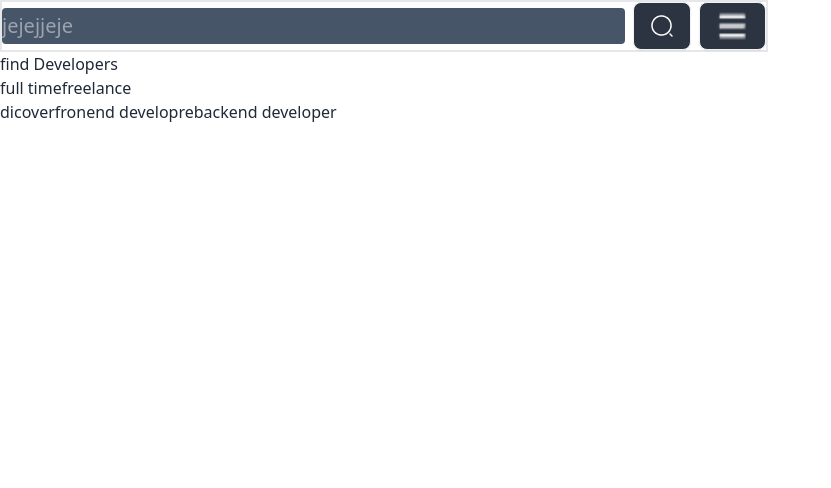
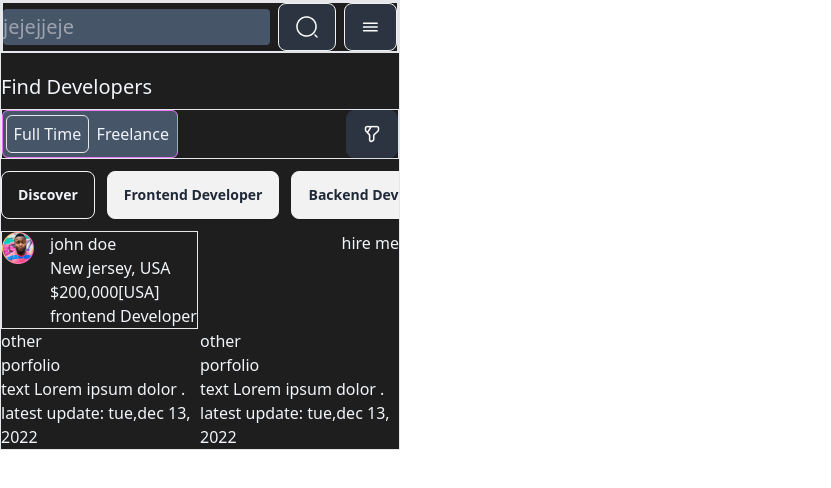
Before and after one commit to Warmarth/Tublian, a React (Vite) app in the folder tublian_dashbord/: page / in a window 1280 px wide. Shown: the top 488 px of the page, without its empty margins (0-831 px from the left). Built offline with nearby package versions, Linux system fonts and the light colour scheme; a web font is replaced by a local one.

Commit message:
new update

```diff
--- a/tublian_dashbord/src/App.jsx
+++ b/tublian_dashbord/src/App.jsx
@@ -1,6 +1,8 @@
 import React, { useState } from "react";
 import search from "/icons/search-normal.png";
 import menuIcon from "/icons/menu.png";
+import filter from "/icons/filter.png";
+import frame from "/icons/Frame.png";
 function App() {
   const [menuBtn, setMenuBtn] = useState(false);
   const [query, setQuery] = useState("");
@@ -9,7 +11,7 @@ function App() {
   }
   return (
     <>
-      <div className="App w-3/5">
+      <div className="App w-[25rem] border overflow-hidden bg-[#1E1E1E] text-slate-100 ">
         <aside className=" border">
           <div className="border flex items-center flex-1  w-full  justify-end gap-2 ">
             <input
@@ -18,10 +20,10 @@ function App() {
               className="w-full pt-1 pb-1 rounded text-xl border-none outline-none bg-slate-600"
             />
             <button className="btn bg-neutral">
-              <img src={search} alt="" />
+              <img src={search} alt="search icon" />
             </button>
-            <button onClick={handleMenu}>
-              <img src={menuIcon} className="btn bg-neutral" alt="" />
+            <button onClick={handleMenu} className="btn bg-neutral ">
+              <img src={menuIcon} alt="menu icon" />
             </button>
           </div>
           {menuBtn && (
@@ -38,18 +40,64 @@ function App() {
             </nav>
           )}
         </aside>
-        <main className="">
-          <section className="header">
-            <h1>find Developers</h1>
-            <div>
-              <span>full time</span>
-              <span>freelance</span>
+        <main>
+          <header className="capitalize my-3">
+            <h1 className="text-xl py-2">find Developers</h1>
+            <div className=" flex justify-between items-center border">
+              <div className="flex gap-2 bg-slate-600 text-slate-100 text-md border border-fuchsia-400 items-center p-[.2rem] rounded-md">
+                <p className="border   p-[.4rem] rounded-md"> full time</p>
+                <p className="pr-[.3rem]"> freelance</p>
+              </div>
+              <button className="btn btn-neutral ">
+                <img src={filter} alt="filter icon" />
+              </button>
             </div>
+          </header>
+          <section className="flex gap-3 items-center justify-start no-wrap capitalize">
+            <span className="border btn btn-outline text-slate-100">
+              {" "}
+              discover
+            </span>
+            <span className="btn "> frontend developer</span>
+            <span className="btn "> backend developer</span>
           </section>
-          <section className="categories">
-            <span>dicover</span>
-            <span>fronend developre</span>
-            <span>backend developer</span>
+          <section className="mt-3">
+            <article className="flex flex-col">
+              <section className="flex items-start justify-between">
+                <div className="flex border gap-4">
+                  <div>
+                    <img src={frame} alt=" avater" />
+                  </div>
+                  <div>
+                    <h3>john doe</h3>
+                    <div className=" ">
+                      <p> New jersey, USA</p>
+                      <p>$200,000[USA]</p>
+                    </div>
+                    <p>frontend Developer</p>
+                  </div>
+                </div>
+                <button>hire me</button>
+              </section>
+              <section className="flex">
+                <div>
+                  <div>
+                    <p>other</p>
+                    <h2>porfolio</h2>
+                    <p>text Lorem ipsum dolor .</p>
+                  </div>
+                  <p>latest update: tue,dec 13, 2022</p>
+                </div>
+                <div>
+                  <div>
+                    <p>other</p>
+                    <h2>porfolio</h2>
+                    <p>text Lorem ipsum dolor .</p>
+                  </div>
+                  <p>latest update: tue,dec 13, 2022</p>
+                </div>
+              </section>
+            </article>
           </section>
         </main>
       </div>
```
